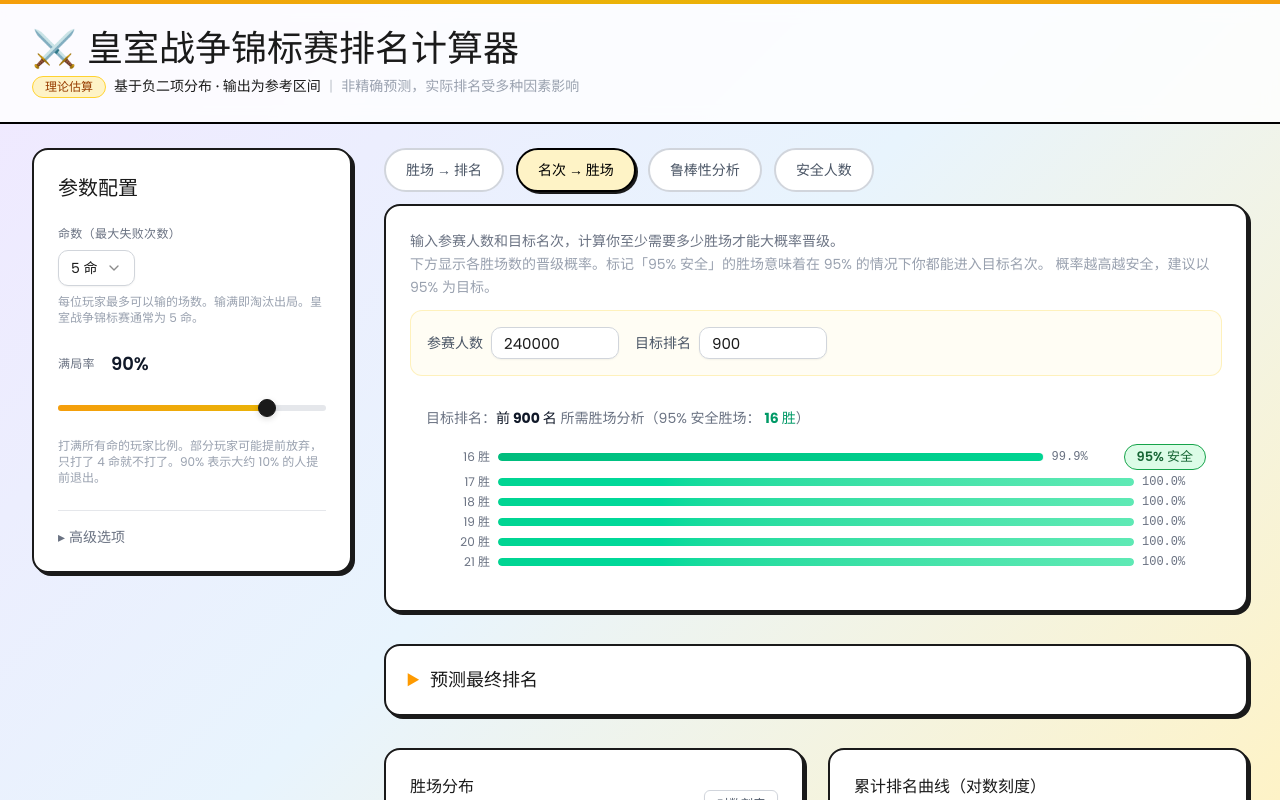
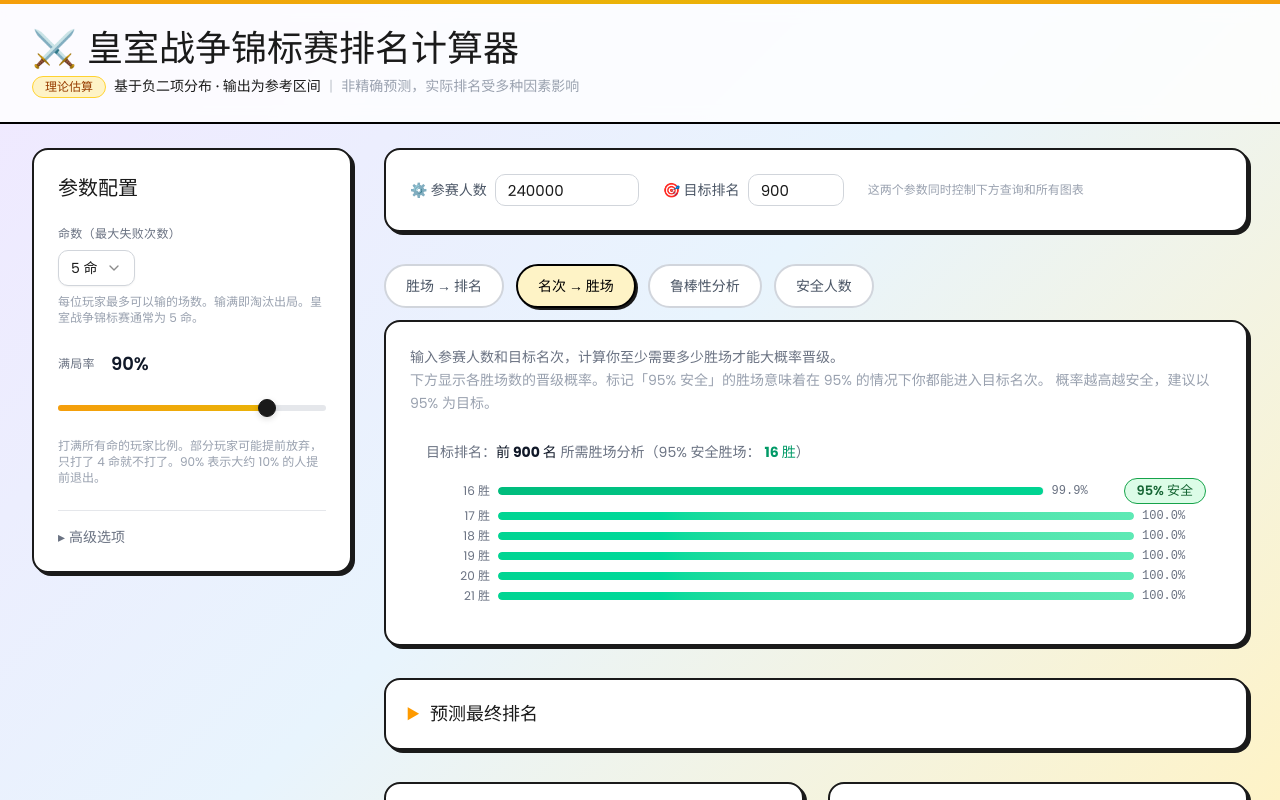
Before and after one commit to treerobin06/cr-tournament-calc, a React (Vite) app: page / in a window 1280 px wide. Both pictures are taken after a click on the button "名次 → 胜场". Shown: the top 800 px of the page. Built offline with nearby package versions, Linux system fonts and the light colour scheme.

Commit message:
style: 侧边栏 sticky 跟随滚动

```diff
--- a/src/App.tsx
+++ b/src/App.tsx
@@ -14,17 +14,19 @@ import { computeDistribution } from "@/lib/math"
 
 function App() {
   const [params, setParams] = useState<TournamentParams>(DEFAULT_PARAMS)
+  const [playerCount, setPlayerCount] = useState(240000)
+  const [targetRank, setTargetRank] = useState(900)
 
   const distribution = useMemo(() => {
-    const { rFull, alpha, n } = paramsToMathArgs(params)
-    return computeDistribution(rFull, n, alpha)
-  }, [params])
+    const { rFull, alpha } = paramsToMathArgs(params)
+    return computeDistribution(rFull, playerCount, alpha)
+  }, [params, playerCount])
 
   // 找到目标排名对应的胜场数（用于图表标注）
   const targetWins = useMemo(() => {
-    const row = distribution.find((r) => r.tailCount <= params.targetRank)
+    const row = distribution.find((r) => r.tailCount <= targetRank)
     return row?.wins
-  }, [distribution, params.targetRank])
+  }, [distribution, targetRank])
 
   return (
     <div className="min-h-screen overflow-x-hidden">
@@ -51,15 +53,42 @@ function App() {
       {/* Main Layout — 窄屏垂直堆叠，宽屏侧边栏 */}
       <div className="w-full px-4 sm:px-8 py-6 flex flex-col lg:flex-row gap-8">
         {/* Left Sidebar: ParameterPanel */}
-        <aside className="w-full lg:w-80 shrink-0">
+        <aside className="w-full lg:w-80 shrink-0 lg:sticky lg:top-4 lg:self-start">
           <ParameterPanel params={params} onChange={setParams} />
         </aside>
 
         {/* Right Main Area */}
         <main className="flex-1 min-w-0 space-y-8">
-          {/* Query Tabs — 每个 Tab 自带独立输入 */}
+          {/* 共享参数输入栏 — 控制所有 Tab 和图表 */}
+          <div className="cr-card p-4 flex items-center gap-6 flex-wrap">
+            <div className="flex items-center gap-2">
+              <label className="text-sm font-semibold text-gray-600 whitespace-nowrap">⚙️ 参赛人数</label>
+              <input
+                type="number"
+                value={playerCount}
+                min={1000}
+                max={5000000}
+                onChange={e => setPlayerCount(Math.max(1000, Number(e.target.value)))}
+                className="w-36 h-8 text-sm border-2 border-gray-300 rounded-lg px-2 focus:border-black focus:outline-none"
+              />
+            </div>
+            <div className="flex items-center gap-2">
+              <label className="text-sm font-semibold text-gray-600 whitespace-nowrap">🎯 目标排名</label>
+              <input
+                type="number"
+                value={targetRank}
+                min={1}
+                max={100000}
+                onChange={e => setTargetRank(Math.max(1, Number(e.target.value)))}
+                className="w-24 h-8 text-sm border-2 border-gray-300 rounded-lg px-2 focus:border-black focus:outline-none"
+              />
+            </div>
+            <p className="text-xs text-gray-400">这两个参数同时控制下方查询和所有图表</p>
+          </div>
+
+          {/* Query Tabs */}
           <section>
-            <QueryTabs params={params} />
+            <QueryTabs params={params} playerCount={playerCount} targetRank={targetRank} />
           </section>
 
           {/* 预测最终排名 */}
@@ -73,7 +102,7 @@ function App() {
               <DistributionChart distribution={distribution} targetWins={targetWins} />
             </div>
             <div className="cr-card">
-              <CumulativeRankChart distribution={distribution} targetRank={params.targetRank} />
+              <CumulativeRankChart distribution={distribution} targetRank={targetRank} />
             </div>
           </section>
 
@@ -82,12 +111,12 @@ function App() {
             <div className="cr-card">
               <DecayRatioChart distribution={distribution} />
             </div>
-            <RobustnessHeatmap params={params} />
+            <RobustnessHeatmap params={params} targetRank={targetRank} />
           </section>
 
           {/* Data Table */}
           <section>
-            <DataTable distribution={distribution} params={params} />
+            <DataTable distribution={distribution} params={params} targetRank={targetRank} />
           </section>
 
           {/* Math Insights */}
--- a/src/components/QueryTabs.tsx
+++ b/src/components/QueryTabs.tsx
@@ -11,6 +11,8 @@ import { paramsToMathArgs } from "@/components/ParameterPanel"
 
 interface QueryTabsProps {
   params: TournamentParams
+  playerCount: number
+  targetRank: number
 }
 
 const TABS = [
@@ -72,26 +74,20 @@ function InputField({
   )
 }
 
-export function QueryTabs({ params }: QueryTabsProps) {
+export function QueryTabs({ params, playerCount, targetRank }: QueryTabsProps) {
   const { rFull, alpha } = paramsToMathArgs(params)
   const [activeTab, setActiveTab] = useState('mode1')
 
   // ========== 模式1：胜场→排名 ==========
-  const [m1PlayerCount, setM1PlayerCount] = useState(240000)
   const [m1Wins, setM1Wins] = useState(12)
 
-  const m1n = m1PlayerCount
-  const m1RankResult = m1Wins >= 0 ? queryRankFromWins(m1Wins, rFull, alpha, m1n) : null
+  const m1RankResult = m1Wins >= 0 ? queryRankFromWins(m1Wins, rFull, alpha, playerCount) : null
   const m1PromoProb = m1Wins >= 0
-    ? promotionProbability(m1Wins, rFull, alpha, m1n, params.targetRank)
+    ? promotionProbability(m1Wins, rFull, alpha, playerCount, targetRank)
     : 0
 
   // ========== 模式2：名次→胜场 ==========
-  const [m2PlayerCount, setM2PlayerCount] = useState(240000)
-  const [m2TargetRank, setM2TargetRank] = useState(900)
-
-  const m2n = m2PlayerCount
-  const m2WinsResult = queryWinsToRank(rFull, alpha, m2n, m2TargetRank, 0.95)
+  const m2WinsResult = queryWinsToRank(rFull, alpha, playerCount, targetRank, 0.95)
 
   // ========== 模式3：鲁棒性分析 ==========
   const [m3Wins, setM3Wins] = useState(12)
@@ -111,10 +107,9 @@ export function QueryTabs({ params }: QueryTabsProps) {
 
   // ========== 模式4：安全人数 ==========
   const [m4Wins, setM4Wins] = useState(12)
-  const [m4TargetRank, setM4TargetRank] = useState(900)
 
   const m4SafeCount = m4Wins >= 0
-    ? querySafePlayerCount(m4Wins, rFull, alpha, m4TargetRank, 0.95)
+    ? querySafePlayerCount(m4Wins, rFull, alpha, targetRank, 0.95)
     : null
 
   return (
@@ -148,14 +143,6 @@ export function QueryTabs({ params }: QueryTabsProps) {
             </span>
           </div>
           <InputRow>
-            <InputField
-              label="参赛人数"
-              id="m1-player-count"
-              value={m1PlayerCount}
-              min={1000}
-              max={5000000}
-              onChange={(v) => setM1PlayerCount(Math.max(1000, Math.min(5000000, v)))}
-            />
             <InputField
               label="我的胜场"
               id="m1-wins"
@@ -198,7 +185,7 @@ export function QueryTabs({ params }: QueryTabsProps) {
                   <span className="font-mono-data">{(m1PromoProb * 100).toFixed(1)}%</span>
                 </span>
                 <span className="text-xs text-gray-500">
-                  （进入前 {params.targetRank.toLocaleString()} 名）
+                  （进入前 {targetRank.toLocaleString()} 名）
                 </span>
               </div>
 
@@ -222,29 +209,10 @@ export function QueryTabs({ params }: QueryTabsProps) {
               概率越高越安全，建议以 95% 为目标。
             </span>
           </div>
-          <InputRow>
-            <InputField
-              label="参赛人数"
-              id="m2-player-count"
-              value={m2PlayerCount}
-              min={1000}
-              max={5000000}
-              onChange={(v) => setM2PlayerCount(Math.max(1000, Math.min(5000000, v)))}
-            />
-            <InputField
-              label="目标排名"
-              id="m2-target-rank"
-              value={m2TargetRank}
-              min={1}
-              max={100000}
-              onChange={(v) => setM2TargetRank(Math.max(1, v))}
-            />
-          </InputRow>
-
           {/* 输出区 */}
           <div className="space-y-4 bg-white rounded-xl p-4">
             <div className="text-sm text-gray-500">
-              目标排名：<strong className="text-gray-900">前 {m2TargetRank.toLocaleString()} 名</strong>
+              目标排名：<strong className="text-gray-900">前 {targetRank.toLocaleString()} 名</strong>
               {" "}所需胜场分析（95% 安全胜场：
               <strong className="text-emerald-600 ml-1">
                 {m2WinsResult.safeWins} 胜
@@ -378,21 +346,13 @@ export function QueryTabs({ params }: QueryTabsProps) {
               max={100}
               onChange={(v) => setM4Wins(Math.max(0, v))}
             />
-            <InputField
-              label="目标排名"
-              id="m4-target-rank"
-              value={m4TargetRank}
-              min={1}
-              max={100000}
-              onChange={(v) => setM4TargetRank(Math.max(1, v))}
-            />
           </InputRow>
 
           {/* 输出区 */}
           {m4SafeCount && (
             <div className="space-y-3 bg-white rounded-xl p-4">
               <p className="text-sm text-gray-500">
-                {m4Wins} 胜能稳进前 {m4TargetRank.toLocaleString()} 名的最大参与人数：
+                {m4Wins} 胜能稳进前 {targetRank.toLocaleString()} 名的最大参与人数：
               </p>
               <div className="grid grid-cols-3 gap-3">
                 <div className="rounded-xl border-2 border-gray-200 bg-gray-50 p-4 text-center">
@@ -416,7 +376,7 @@ export function QueryTabs({ params }: QueryTabsProps) {
               </div>
               <p className="text-xs text-gray-500">
                 即：当参与人数不超过上述数值时，{m4Wins} 胜有对应置信度能进入前{" "}
-                {m4TargetRank.toLocaleString()} 名
+                {targetRank.toLocaleString()} 名
               </p>
             </div>
           )}
--- a/src/components/RobustnessHeatmap.tsx
+++ b/src/components/RobustnessHeatmap.tsx
@@ -5,6 +5,7 @@ import { paramsToMathArgs } from "@/components/ParameterPanel"
 
 interface RobustnessHeatmapProps {
   params: TournamentParams
+  targetRank: number
 }
 
 // 颜色插值：亮色主题下 amber-to-blue 渐变
@@ -39,7 +40,7 @@ function logSteps(min: number, max: number, steps: number): number[] {
   })
 }
 
-export function RobustnessHeatmap({ params }: RobustnessHeatmapProps) {
+export function RobustnessHeatmap({ params, targetRank }: RobustnessHeatmapProps) {
   const canvasRef = useRef<HTMLCanvasElement>(null)
   const { rFull, alpha } = paramsToMathArgs(params)
 
@@ -91,7 +92,7 @@ export function RobustnessHeatmap({ params }: RobustnessHeatmapProps) {
     // 绘制热力图格子
     WINS_VALUES.forEach((wins, rowIdx) => {
       N_VALUES.forEach((n, colIdx) => {
-        const prob = promotionProbability(wins, rFull, alpha, n, params.targetRank)
+        const prob = promotionProbability(wins, rFull, alpha, n, targetRank)
         const [r, g, b, a] = probToColor(prob)
         ctx.fillStyle = `rgba(${r},${g},${b},${a})`
         ctx.fillRect(
@@ -156,7 +157,7 @@ export function RobustnessHeatmap({ params }: RobustnessHeatmapProps) {
     ctx.font = "bold 12px 'Poppins', sans-serif"
     ctx.fillText("胜场数", 0, 0)
     ctx.restore()
-  }, [rFull, alpha, params.targetRank, N_VALUES, WINS_VALUES])
+  }, [rFull, alpha, targetRank, N_VALUES, WINS_VALUES])
 
   return (
     <div className="cr-card">
@@ -167,7 +168,7 @@ export function RobustnessHeatmap({ params }: RobustnessHeatmapProps) {
         </p>
         <p className="text-xs text-gray-500 mt-1">
           各胜场数在不同参与人数下进入前{" "}
-          <strong className="text-gray-900">{params.targetRank.toLocaleString()}</strong> 名的概率
+          <strong className="text-gray-900">{targetRank.toLocaleString()}</strong> 名的概率
         </p>
       </div>
       <div className="space-y-3">
```
Also changed, not shown: src/components/DataTable.tsx (+5 -4 lines).
